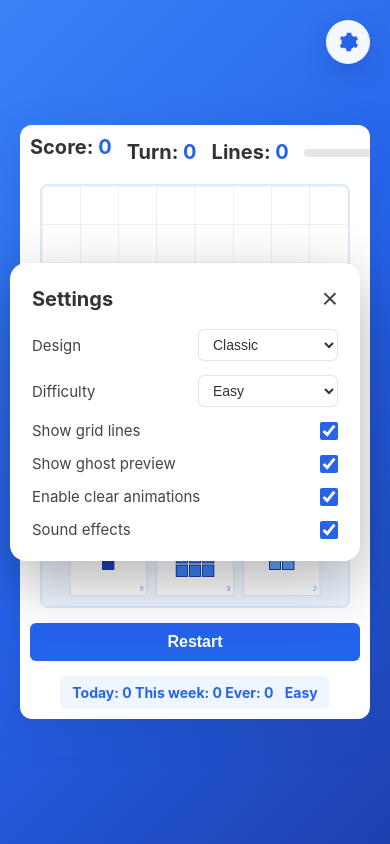
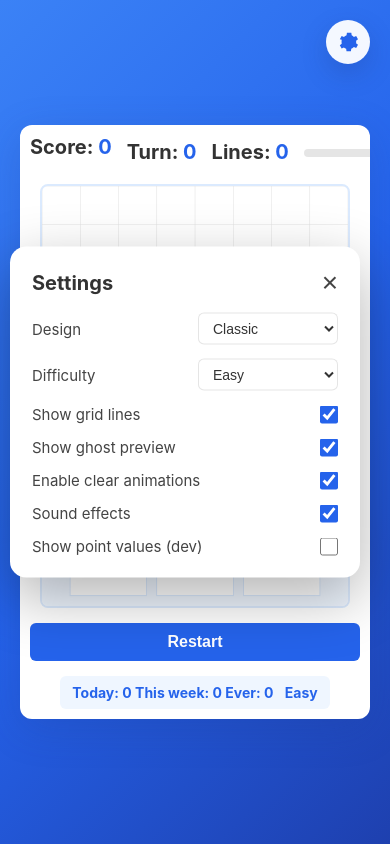
Before and after one commit to draney98/ochoXocho, a website built with Vite: page index.html in a window 390 px wide. Built offline with nearby package versions, Linux system fonts and the light colour scheme.

Commit message:
Add point value display setting and update high score functions
- Introduced a new setting to toggle the display of point values in the game.
- Updated GameSettings interface to include showPointValues.
- Modified high score functions to accept a game mode parameter for better score tracking.
- Adjusted setup functions to handle the new settings and ensure proper updates during gameplay.

```diff
--- a/index.html
+++ b/index.html
@@ -69,6 +69,10 @@
                 <span>Sound effects</span>
                 <input type="checkbox" id="setting-enable-sound" checked>
             </label>
+            <label class="settings-row">
+                <span>Show point values (dev)</span>
+                <input type="checkbox" id="setting-show-point-values">
+            </label>
         </form>
     </section>
     <script type="module" src="/src/main.ts"></script>
--- a/src/config.ts
+++ b/src/config.ts
@@ -91,6 +91,7 @@ export const DEFAULT_SETTINGS: GameSettings = {
     soundEnabled: true,
     theme: 'classic',
     mode: 'easy',
+    showPointValues: false, // Dev setting: off by default
 };
 
 /**
--- a/src/highScores.ts
+++ b/src/highScores.ts
@@ -87,58 +87,59 @@ export function recordScore(score: number, mode: string = 'easy'): void {
 }
 
 /**
- * Gets the highest score today
+ * Gets the highest score today for a specific mode
  */
-export function getHighestToday(): number {
+export function getHighestToday(mode: string = 'easy'): number {
     const todayStart = getTodayStart();
-    const scores = getStoredScores();
+    const scores = getStoredScores(mode);
     const todayScores = scores.filter(s => s.timestamp >= todayStart);
     if (todayScores.length === 0) return 0;
     return Math.max(...todayScores.map(s => s.score));
 }
 
 /**
- * Gets the highest score this week
+ * Gets the highest score this week for a specific mode
  */
-export function getHighestThisWeek(): number {
+export function getHighestThisWeek(mode: string = 'easy'): number {
     const weekStart = getWeekStart();
-    const scores = getStoredScores();
+    const scores = getStoredScores(mode);
     const weekScores = scores.filter(s => s.timestamp >= weekStart);
     if (weekScores.length === 0) return 0;
     return Math.max(...weekScores.map(s => s.score));
 }
 
 /**
- * Gets the highest score this year
+ * Gets the highest score this year for a specific mode
  */
-export function getHighestThisYear(): number {
+export function getHighestThisYear(mode: string = 'easy'): number {
     const yearStart = getYearStart();
-    const scores = getStoredScores();
+    const scores = getStoredScores(mode);
     const yearScores = scores.filter(s => s.timestamp >= yearStart);
     if (yearScores.length === 0) return 0;
     return Math.max(...yearScores.map(s => s.score));
 }
 
 /**
- * Gets the highest score of all time
+ * Gets the highest score of all time for a specific mode
  */
-export function getHighestEver(): number {
-    const scores = getStoredScores();
+export function getHighestEver(mode: string = 'easy'): number {
+    const scores = getStoredScores(mode);
     if (scores.length === 0) return 0;
     return Math.max(...scores.map(s => s.score));
 }
 
 /**
- * Gets all high score records for display
+ * Gets all high score records for display for a specific mode
+ * @param mode - The game mode ('easy' or 'hard')
  */
-export function getHighScores(): {
+export function getHighScores(mode: string = 'easy'): {
     today: number;
     week: number;
     ever: number;
 } {
     return {
-        today: getHighestToday(),
-        week: getHighestThisWeek(),
-        ever: getHighestEver(),
+        today: getHighestToday(mode),
+        week: getHighestThisWeek(mode),
+        ever: getHighestEver(mode),
     };
 }
--- a/src/main.ts
+++ b/src/main.ts
@@ -60,8 +60,8 @@ document.addEventListener('DOMContentLoaded', () => {
     const game = new Game(canvas, settingsState);
     game.start();
 
-    setupSettingsControls(game, settingsState);
-    setupHighScores(game);
+    const updateHighScoreMode = setupHighScores(game, settingsState);
+    setupSettingsControls(game, settingsState, updateHighScoreMode);
 
     // Restart button provides explicit control over resetting the board
     const restartButton = document.getElementById('restart-button');
@@ -72,7 +72,7 @@ document.addEventListener('DOMContentLoaded', () => {
     }
 });
 
-function setupSettingsControls(game: Game, initialSettings: GameSettings): void {
+function setupSettingsControls(game: Game, initialSettings: GameSettings, updateHighScoreMode?: (mode: GameMode) => void): void {
     const panel = document.getElementById('settings-panel');
     const backdrop = document.getElementById('settings-backdrop');
     const openButton = document.getElementById('settings-button');
@@ -84,6 +84,7 @@ function setupSettingsControls(game: Game, initialSettings: GameSettings): void
     const themeSelect = document.getElementById('setting-theme') as HTMLSelectElement | null;
     const soundInput = document.getElementById('setting-enable-sound') as HTMLInputElement | null;
     const modeSelect = document.getElementById('setting-mode') as HTMLSelectElement | null;
+    const pointValuesInput = document.getElementById('setting-show-point-values') as HTMLInputElement | null;
 
     // Sync inputs with initial settings so toggles reflect any future default changes
     if (gridInput) gridInput.checked = initialSettings.showGrid;
@@ -92,12 +93,18 @@ function setupSettingsControls(game: Game, initialSettings: GameSettings): void
     if (themeSelect) themeSelect.value = initialSettings.theme;
     if (soundInput) soundInput.checked = initialSettings.soundEnabled;
     if (modeSelect) modeSelect.value = initialSettings.mode;
+    if (pointValuesInput) pointValuesInput.checked = initialSettings.showPointValues;
 
     const pushToGame = () => {
         const themeValue = (themeSelect?.value as ThemeName) ?? initialSettings.theme;
         const modeValue = (modeSelect?.value as GameMode) ?? initialSettings.mode;
         applyTheme(themeValue);
         updateModeDisplay(modeValue);
+
+        // Update high score mode when it changes
+        if (updateHighScoreMode) {
+            updateHighScoreMode(modeValue);
+        }
 
         const updatedSettings: GameSettings = {
             showGrid: gridInput?.checked ?? true,
@@ -106,12 +113,13 @@ function setupSettingsControls(game: Game, initialSettings: GameSettings): void
             soundEnabled: soundInput?.checked ?? true,
             theme: themeValue,
             mode: modeValue,
+            showPointValues: pointValuesInput?.checked ?? false,
         };
         game.updateSettings(updatedSettings);
         saveSettings(updatedSettings); // Save to localStorage
     };
 
-    [gridInput, ghostInput, animationInput, soundInput].forEach(input => {
+    [gridInput, ghostInput, animationInput, soundInput, pointValuesInput].forEach(input => {
         input?.addEventListener('change', pushToGame);
     });
 
@@ -177,9 +185,12 @@ function setupResponsiveCanvas(canvas: HTMLCanvasElement): void {
     window.addEventListener('resize', updateCanvasSize);
 }
 
-function setupHighScores(game: Game): void {
+function setupHighScores(game: Game, initialSettings: GameSettings): (mode: GameMode) => void {
+    let currentMode = initialSettings.mode;
+
     const updateHighScores = () => {
-        const scores = getHighScores();
+        // Get scores for the current mode
+        const scores = getHighScores(currentMode);
         const todayEl = document.getElementById('high-score-today');
         const weekEl = document.getElementById('high-score-week');
         const yearEl = document.getElementById('high-score-year');
@@ -189,9 +200,18 @@ function setupHighScores(game: Game): void {
         if (yearEl) yearEl.textContent = scores.ever.toString();
     };
 
+    // Update when mode changes
+    const updateMode = (mode: GameMode) => {
+        currentMode = mode;
+        updateHighScores();
+    };
+
     // Update on load
     updateHighScores();
 
     // Update periodically to catch score changes
     setInterval(updateHighScores, HIGH_SCORE_CONFIG.pollIntervalMs);
+
+    // Return function to update mode
+    return updateMode;
 }
--- a/src/renderer.ts
+++ b/src/renderer.ts
@@ -183,8 +183,8 @@ export class Renderer {
             this.ctx.lineWidth = 2;
             this.ctx.strokeRect(x + 2, y + 2, CELL_SIZE - 4, CELL_SIZE - 4);
 
-            // Draw point value if provided
-            if (pointValue !== undefined && !isGhost) {
+            // Draw point value if provided and setting is enabled
+            if (pointValue !== undefined && !isGhost && this.settings.showPointValues) {
                 // Calculate center of the filled block (accounting for 2px padding)
                 const blockX = x + 2;
                 const blockY = y + 2;
@@ -282,7 +282,8 @@ export class Renderer {
                 );
             }
 
-            // Draw point value in bottom right corner
+            // Draw point value in bottom right corner if setting is enabled
+            if (this.settings.showPointValues) {
                 const shapeIndex = getShapeIndex(shape);
                 // Note: Queue shows base point value, not level-adjusted
                 const pointValue = getShapePointValue(shapeIndex, 0);
@@ -295,6 +296,7 @@ export class Renderer {
                     rect.x + rect.width - 6,
                     rect.y + QUEUE_ITEM_HEIGHT - 6
                 );
+            }
         }
     }
 
--- a/src/types.ts
+++ b/src/types.ts
@@ -82,4 +82,5 @@ export interface GameSettings {
     soundEnabled: boolean;
     theme: ThemeName;
     mode: GameMode;
+    showPointValues: boolean; // Dev setting: show point values on blocks and in queue
 }
```
Lines whose indentation alone changed are shown as unchanged.
